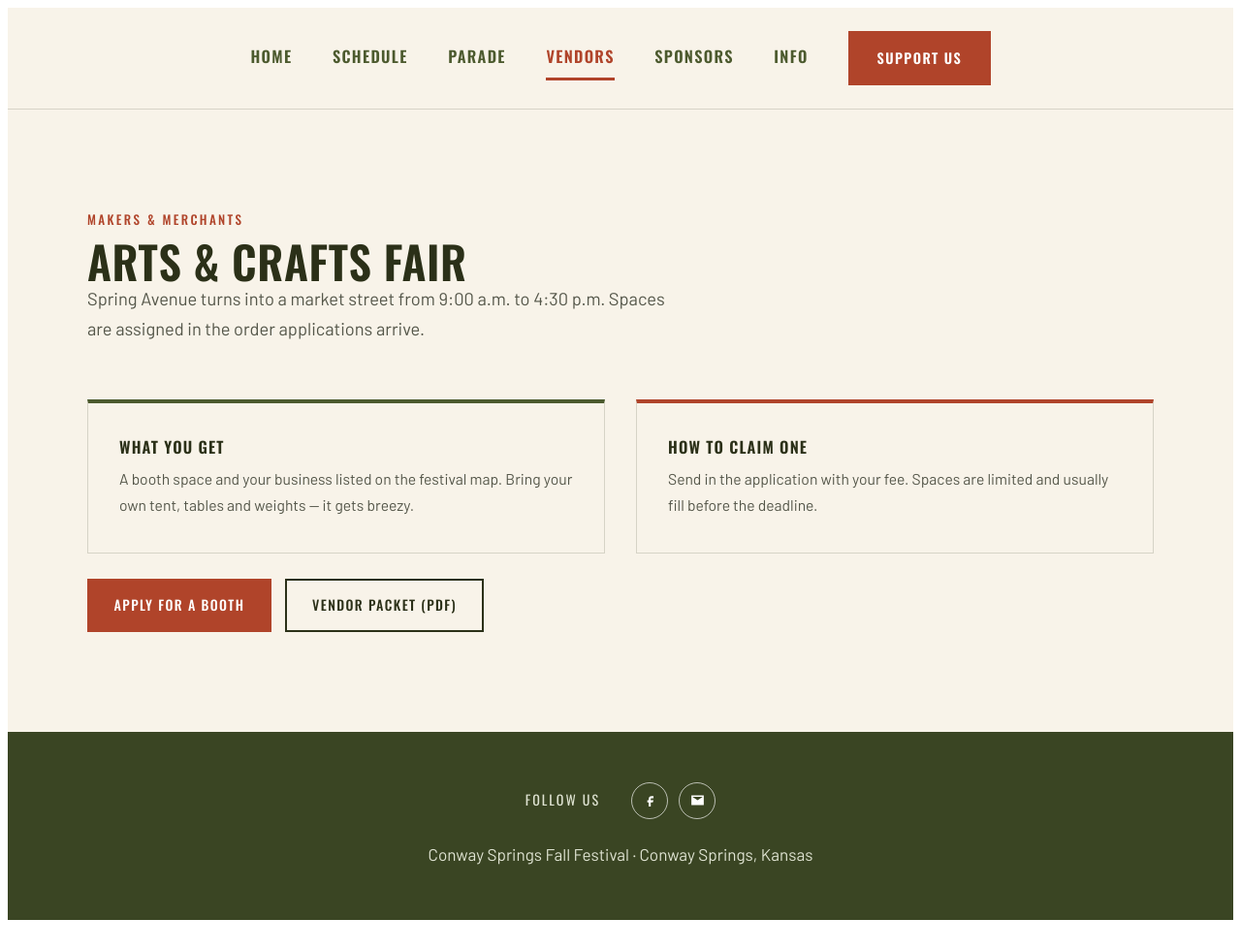
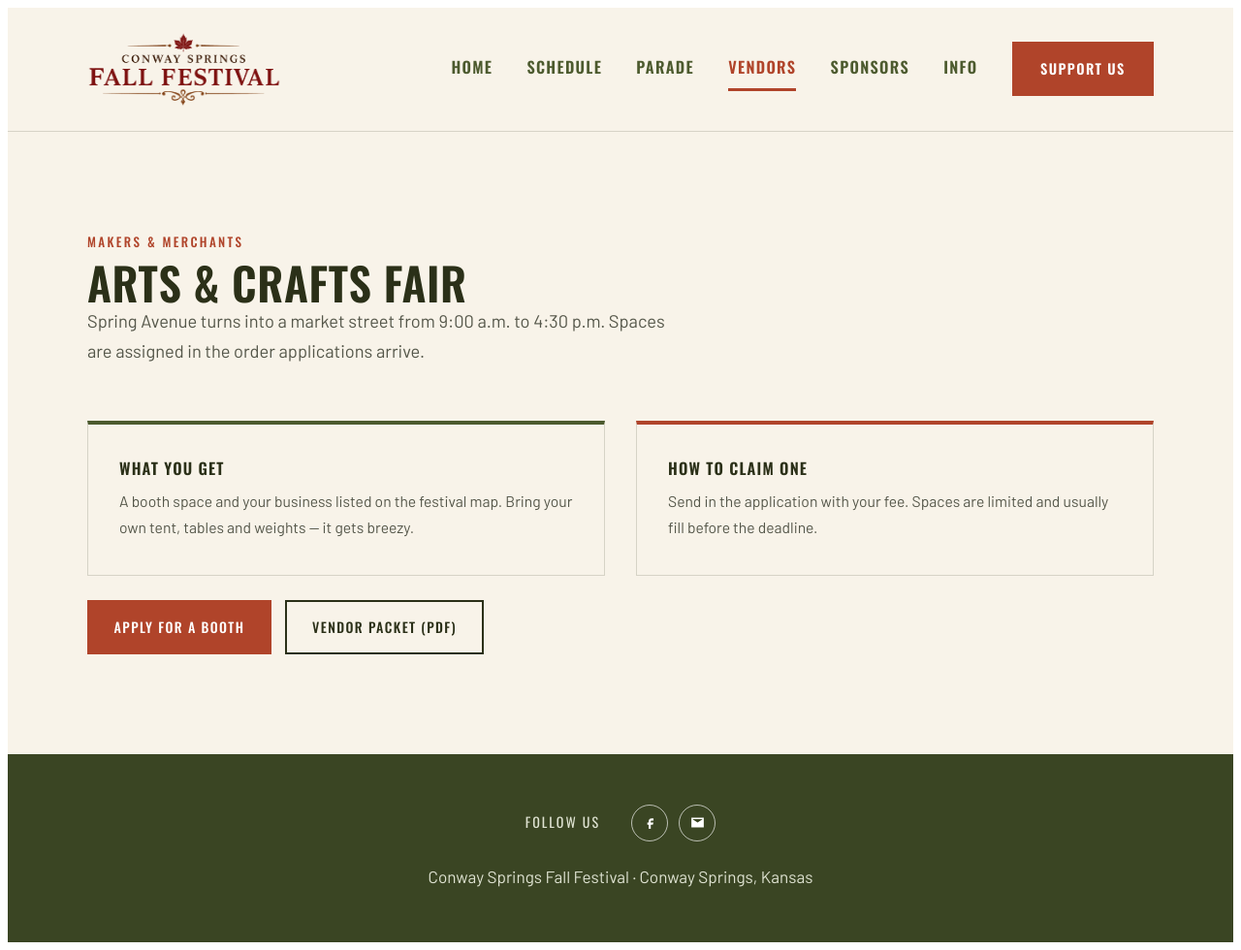
Before and after one commit to kbirket/conwayspringsfallfest, a Jekyll site: the page built from vendors.html, in a window 1280 px wide and 980 px high. Shown: the whole window at 97% size. Built offline with Jekyll 4.4.1, drawn with Linux system fonts in a browser that asks for light colours.

Commit message:
add CS logo

```diff
--- a/_layouts/default.html
+++ b/_layouts/default.html
@@ -30,6 +30,9 @@
 <nav class="csff__nav" aria-label="Main">
   <div class="csff__wrap csff__navinner">
     {% assign home_url = '/home' %}{% if site.launched %}{% assign home_url = '/' %}{% endif %}
+    <a class="csff__logo" href="{{ home_url }}">
+      <img src="/images/csfflogo.png" alt="Conway Springs Fall Festival">
+    </a>
     <a href="{{ home_url }}"{% if page.nav == 'home' %} aria-current="page"{% endif %}>Home</a>
     <a href="/schedule"{% if page.nav == 'schedule' %} aria-current="page"{% endif %}>Schedule</a>
     <a href="/parade"{% if page.nav == 'parade' %} aria-current="page"{% endif %}>Parade</a>
--- a/css/styles.css
+++ b/css/styles.css
@@ -1,7 +1,7 @@
 .csff {
-  /* ---------- IMAGE SLOTS — paste your photo URLs here ---------- */
-  --csff-img-hero:     url('../images/fallfestfront.png');   /* wide festival crowd shot */
-  --csff-img-together: url('../images/DogFallFest.jpeg');    /* booths under trees */
+  /* ---------- IMAGE SLOTS ---------- */
+  --csff-img-hero:     url('../images/fallfestfront.png');
+  --csff-img-together: url('../images/DogFallFest.jpeg');
   --csff-img-card-1:   url('');   /* schedule / stage */
   --csff-img-card-2:   url('');   /* parade */
   --csff-img-card-3:   url('');   /* craft booths */
@@ -33,11 +33,6 @@
 .csff__wrap { max-width: 1180px; margin: 0 auto; padding: 0 clamp(1.1rem, 4vw, 2.5rem); }
 
 /* ---------- type ---------- */
-.csff__display {
-  font-family: 'Oswald', 'Barlow Condensed', sans-serif;
-  font-weight: 600; text-transform: uppercase; color: var(--ink);
-  letter-spacing: .01em; line-height: 1.02;
-}
 .csff__eyebrow {
   font-family: 'Oswald', sans-serif; font-weight: 500;
   font-size: .82rem; letter-spacing: .18em; text-transform: uppercase;
@@ -78,7 +73,7 @@
 
 /* ---------- nav ---------- */
 .csff__nav { background: var(--cream); border-bottom: 1px solid var(--line); position: sticky; top: 0; z-index: 40; }
-.csff__navinner { display: flex; flex-wrap: wrap; align-items: center; justify-content: center; gap: .9rem 2.6rem; padding-block: 1.5rem; }
+.csff__navinner { display: flex; flex-wrap: wrap; align-items: center; justify-content: flex-start; gap: .9rem 2.2rem; padding-block: 1.1rem; }
 .csff__nav a {
   font-family: 'Oswald', sans-serif; font-weight: 600; font-size: 1.02rem;
   letter-spacing: .08em; text-transform: uppercase;
@@ -88,6 +83,15 @@
 .csff__nav a:hover, .csff__nav a:focus-visible, .csff__nav a[aria-current] { color: var(--brick); border-bottom-color: var(--brick); }
 .csff__nav a.csff__btn { color: #fff; border-bottom: 3px solid var(--brick); padding: .8rem 1.7rem; font-size: .9rem; letter-spacing: .1em; }
 .csff__nav a.csff__btn:hover { color: #fff; }
+
+/* nav wordmark */
+.csff__logo { margin-right: auto; padding: 0; border-bottom: 0 !important; flex: none; }
+.csff__logo img { width: 200px; height: auto; display: block; }
+@media (max-width: 900px) {
+  .csff__navinner { justify-content: center; }
+  .csff__logo { margin-right: 0; flex-basis: 100%; }
+  .csff__logo img { width: 230px; margin-inline: auto; }
+}
 
 /* ---------- hero ---------- */
 .csff__hero {
@@ -104,7 +108,6 @@
 @media (max-width: 760px) {
   .csff__hero::before { background: linear-gradient(180deg, rgba(248,243,233,.96) 0%, rgba(248,243,233,.9) 62%, rgba(248,243,233,.55) 100%); }
 }
-.csff__heroinner { position: relative; z-index: 1; width: 100%; max-width: 1180px; margin-inline: auto; padding-block: clamp(3.75rem, 9vw, 6rem); }
 .csff__heroinner > * { max-width: 660px; }
 .csff__hero h1 {
   font-family: 'Oswald', sans-serif; font-weight: 700; text-transform: uppercase;
@@ -158,145 +161,20 @@
 .csff__banditem dt { font-family: 'Oswald', sans-serif; font-weight: 600; text-transform: uppercase; font-size: .92rem; letter-spacing: .1em; }
 .csff__banditem dd { margin: .25rem 0 0; font-size: 1rem; color: #eef1e4; line-height: 1.45; }
 
-/* ---------- plan your day cards ---------- */
-.csff__plan { padding: clamp(4rem, 8vw, 6rem) 0; }
-.csff__plangrid { display: grid; grid-template-columns: 1fr; gap: clamp(2.5rem, 5vw, 4rem); align-items: start; }
-@media (min-width: 940px) { .csff__plangrid { grid-template-columns: .85fr 2fr; } }
-.csff__cards { display: grid; grid-template-columns: 1fr; gap: 2rem; }
-@media (min-width: 620px) { .csff__cards { grid-template-columns: repeat(3, 1fr); } }
-.csff__card { text-align: center; text-decoration: none; display: block; color: inherit; }
-.csff__cardimg { aspect-ratio: 4/3; background-size: cover; background-position: center; background-image: var(--fallback); }
-.csff__card:nth-child(1) .csff__cardimg { background-image: var(--csff-img-card-1), var(--fallback); }
-.csff__card:nth-child(2) .csff__cardimg { background-image: var(--csff-img-card-2), var(--fallback); }
-.csff__card:nth-child(3) .csff__cardimg { background-image: var(--csff-img-card-3), var(--fallback); }
-.csff__card h3 { margin-top: .9rem; }
-.csff__card p { font-size: .95rem; margin-top: .35rem; }
-.csff__card:hover h3, .csff__card:focus-visible h3 { color: var(--brick); }
+/* light version of the info band */
+.csff__bandgrid--light { color: var(--body); }
+.csff__bandgrid--light .csff__banditem svg { stroke: var(--olive); }
+.csff__bandgrid--light .csff__banditem dt { color: var(--ink); }
+.csff__bandgrid--light .csff__banditem dd { color: var(--body); }
+.csff__bandgrid--light .csff__banditem + .csff__banditem { border-left-color: var(--line); }
 
-/* ---------- schedule ---------- */
-.csff__section { padding: clamp(4rem, 8vw, 6.5rem) 0; }
-.csff__section--alt { background: var(--cream-2); }
-.csff__sechead { max-width: 62ch; margin-bottom: clamp(2.5rem, 5vw, 3.5rem); }
-.csff__sechead--center { text-align: center; margin-inline: auto; }
-
-.csff__schedule { list-style: none; padding: 0; max-width: 860px; }
-.csff__slot { display: grid; grid-template-columns: 120px 1fr; gap: 1.8rem; padding: 1.9rem 0; border-top: 1px solid var(--line); }
-.csff__slot:last-child { border-bottom: 1px solid var(--line); }
-.csff__slot time { font-family: 'Oswald', sans-serif; font-weight: 600; font-size: .95rem; letter-spacing: .06em; text-transform: uppercase; color: var(--brick); padding-top: .12rem; }
-.csff__slot h3 { font-family: 'Oswald', sans-serif; font-weight: 600; text-transform: uppercase; font-size: 1.02rem; letter-spacing: .05em; color: var(--ink); }
-.csff__slot p { font-size: .98rem; margin-top: .25rem; }
-.csff__where { font-size: .88rem; color: var(--olive); font-weight: 600; }
-
-/* ---------- info cards ---------- */
-.csff__grid { display: grid; gap: 2rem; grid-template-columns: 1fr; }
-@media (min-width: 760px) { .csff__grid--3 { grid-template-columns: repeat(3,1fr); } .csff__grid--2 { grid-template-columns: repeat(2,1fr); } }
-.csff__box { background: var(--cream); border: 1px solid var(--line); border-top: 4px solid var(--olive); padding: 2.2rem 2rem; }
-.csff__section--alt .csff__box { background: #fff; }
-.csff__box:nth-child(2) { border-top-color: var(--brick); }
-.csff__box p { font-size: .98rem; margin-top: .55rem; }
-
-/* ---------- sponsors ---------- */
-.csff__tiers { display: grid; gap: 2rem; grid-template-columns: 1fr; }
-@media (min-width: 700px) { .csff__tiers { grid-template-columns: repeat(4,1fr); } }
-.csff__tier { text-align: center; padding: 2.25rem 1.25rem; background: var(--cream); border: 1px solid var(--line); }
-.csff__section--alt .csff__tier { background: #fff; }
-.csff__tier b { display: block; font-family: 'Oswald', sans-serif; font-weight: 600; text-transform: uppercase; font-size: .88rem; letter-spacing: .1em; color: var(--brick); }
-.csff__tier span { display: block; margin-top: .5rem; font-size: .98rem; }
-
-/* ---------- donate ---------- */
-.csff__donate { background: var(--olive); color: #fff; padding: clamp(4rem, 8vw, 6rem) 0; }
-.csff__donate h2.csff__h { color: #fff; }
-.csff__donate .csff__eyebrow { color: #d8c98f; }
-.csff__donate p { color: #eaeddf; }
-
-/* ---------- footer ---------- */
-.csff__foot { background: var(--olive-dk); color: #dfe3d2; padding: 3.25rem 0; }
-.csff__footinner { display: flex; flex-wrap: wrap; gap: 1.4rem 2rem; align-items: center; justify-content: center; text-align: center; }
-.csff__foot a { color: #fff; }
-.csff__social { display: flex; gap: .7rem; }
-.csff__social a { width: 38px; height: 38px; border: 1.5px solid rgba(255,255,255,.65); border-radius: 50%; display: grid; place-content: center; }
-.csff__social svg { width: 17px; height: 17px; fill: #fff; }
-
-/* ---------- quality floor ---------- */
-.csff a:focus-visible { outline: 3px solid var(--brick); outline-offset: 3px; }
-.csff__band a:focus-visible, .csff__donate a:focus-visible, .csff__foot a:focus-visible { outline-color: #fff; }
-.csff__skip { position: absolute; left: -9999px; background: var(--ink); color: #fff; padding: .8rem 1.3rem; z-index: 60; }
-.csff__skip:focus { left: 1rem; top: 1rem; }
-.csff--js .csff__reveal { opacity: 0; transform: translateY(14px); transition: opacity .5s ease, transform .5s ease; }
-.csff--js .csff__reveal.is-in { opacity: 1; transform: none; }
-@media (prefers-reduced-motion: reduce) { .csff--js .csff__reveal { opacity: 1; transform: none; transition: none; } }
-
-/* ---------- schedule day headings + sponsors ---------- */
-.csff__dayhead {
-  font-family: 'Oswald', sans-serif; font-weight: 600; text-transform: uppercase;
-  font-size: 1.6rem; letter-spacing: .05em; color: var(--ink);
-  margin-top: 3.5rem; padding-bottom: .7rem; border-bottom: 3px solid var(--brick);
-}
-.csff__schedule + .csff__dayhead, .csff__dayhead:first-of-type { margin-top: 0; }
-.csff__sponsor { font-size: .86rem; color: #6f7162; margin-top: .4rem; }
-.csff__sponsor b { font-weight: 600; color: var(--olive); }
-
-/* ---------- live stage list ---------- */
-.csff__stage { list-style: none; padding: 0; display: grid; gap: 0 2.5rem; grid-template-columns: 1fr; }
-@media (min-width: 700px) { .csff__stage { grid-template-columns: repeat(2, 1fr); } }
-.csff__stage li { display: grid; grid-template-columns: 72px 1fr; gap: 1rem; padding: .85rem 0; border-top: 1px solid var(--line); }
-.csff__stage time { font-family: 'Oswald', sans-serif; font-weight: 600; font-size: .95rem; color: var(--brick); }
-.csff__stage span { font-size: 1rem; line-height: 1.4; }
-
-/* ---------- phones ---------- */
-@media (max-width: 560px) {
-  /* Nav: 8 bold links were wrapping into a tall block that ate the screen.
-     Smaller, tighter, and no longer sticky so it scrolls away. */
-  .csff__nav { position: static; }
-  .csff__navinner { gap: .55rem 1.15rem; padding-block: 1rem; }
-  .csff__nav a { font-size: .82rem; letter-spacing: .04em; }
-  .csff__nav a.csff__btn { padding: .6rem 1.2rem; font-size: .78rem; }
-
-  /* Schedule: a fixed 120px time column left almost nothing
-     for event names. Stack instead. */
-  .csff__slot { grid-template-columns: 1fr; gap: .3rem; padding: 1.5rem 0; }
-  .csff__slot time { font-size: 1.1rem; }
-
-  /* Feature icons: two columns squeezed the text. One column reads better. */
-  .csff__featgrid { grid-template-columns: 1fr; }
-  .csff__feat { border-left: 0; border-top: 1px solid var(--line); padding: 1.75rem 1rem; }
-  .csff__feat:first-child { border-top: 0; }
-
-  /* Live stage list */
-  .csff__stage li { grid-template-columns: 60px 1fr; }
-}
-
-/* ---------- big monitors ---------- */
-@media (min-width: 1500px) {
-  .csff { font-size: 1.15rem; }
-  .csff__wrap { max-width: 1360px; }
-  .csff__hero h1 { font-size: 6.2rem; }
-  .csff__hero { min-height: 740px; }
-}
-
-/* ---------- hero alignment (must stay last) ---------- */
-.csff__hero .csff__heroinner {
-  width: 100%;
-  max-width: 1180px;
-  margin-left: auto;
-  margin-right: auto;
-  padding-inline: clamp(1.1rem, 4vw, 2.5rem);
-}
-@media (min-width: 1500px) {
-  .csff__hero .csff__heroinner { max-width: 1360px; }
-}
-
-/* ---------- info band alignment (keep last) ---------- */
-.csff__band .csff__bandgrid {
-  width: 100%;
-  max-width: 1180px;
-  margin-left: auto;
-  margin-right: auto;
-  padding-inline: clamp(1.1rem, 4vw, 2.5rem);
-}
-@media (min-width: 1500px) {
-  .csff__band .csff__bandgrid { max-width: 1360px; }
-}
+/* ---------- red plan band ---------- */
+.csff__planband { background: var(--brick); }
+.csff__planbandinner { display: flex; flex-wrap: wrap; gap: 1.5rem 2rem; align-items: center; justify-content: space-between; padding-block: clamp(2rem, 4vw, 2.75rem); }
+.csff__planband h2.csff__h { color: #fff; font-size: clamp(1.6rem, 3.2vw, 2.2rem); }
+.csff__planband p { color: #f6e3dc; margin-top: .4rem; }
+.csff__btn--onred { color: #fff; border-color: #fff; background: transparent; }
+.csff__btn--onred:hover, .csff__btn--onred:focus-visible { background: #fff; color: var(--brick); border-color: #fff; }
 
 /* ---------- theme / parchment panel ---------- */
 .csff__parchment {
@@ -313,20 +191,58 @@
   .csff__parchment::before { content: ""; position: absolute; inset: 0; background: rgba(244,234,214,.80); }
 }
 
-/* ---------- red plan band ---------- */
-.csff__planband { background: var(--brick); }
-.csff__planbandinner { display: flex; flex-wrap: wrap; gap: 1.5rem 2rem; align-items: center; justify-content: space-between; padding-block: clamp(2rem, 4vw, 2.75rem); }
-.csff__planband h2.csff__h { color: #fff; font-size: clamp(1.6rem, 3.2vw, 2.2rem); }
-.csff__planband p { color: #f6e3dc; margin-top: .4rem; }
-.csff__btn--onred { color: #fff; border-color: #fff; background: transparent; }
-.csff__btn--onred:hover, .csff__btn--onred:focus-visible { background: #fff; color: var(--brick); border-color: #fff; }
+/* ---------- plan your day cards ---------- */
+.csff__plan { padding: clamp(4rem, 8vw, 6rem) 0; }
+.csff__plangrid { display: grid; grid-template-columns: 1fr; gap: clamp(2.5rem, 5vw, 4rem); align-items: start; }
+@media (min-width: 940px) { .csff__plangrid { grid-template-columns: .85fr 2fr; } }
+.csff__cards { display: grid; grid-template-columns: 1fr; gap: 2rem; }
+@media (min-width: 620px) { .csff__cards { grid-template-columns: repeat(3, 1fr); } }
+.csff__card { text-align: center; text-decoration: none; display: block; color: inherit; }
+.csff__cardimg { aspect-ratio: 4/3; background-size: cover; background-position: center; background-image: var(--fallback); }
+.csff__card:nth-child(1) .csff__cardimg { background-image: var(--csff-img-card-1), var(--fallback); }
+.csff__card:nth-child(2) .csff__cardimg { background-image: var(--csff-img-card-2), var(--fallback); }
+.csff__card:nth-child(3) .csff__cardimg { background-image: var(--csff-img-card-3), var(--fallback); }
+.csff__card h3 { margin-top: .9rem; }
+.csff__card p { font-size: .95rem; margin-top: .35rem; }
+.csff__card:hover h3, .csff__card:focus-visible h3 { color: var(--brick); }
 
-/* light version of the info band */
-.csff__bandgrid--light { color: var(--body); }
-.csff__bandgrid--light .csff__banditem svg { stroke: var(--olive); }
-.csff__bandgrid--light .csff__banditem dt { color: var(--ink); }
-.csff__bandgrid--light .csff__banditem dd { color: var(--body); }
-.csff__bandgrid--light .csff__banditem + .csff__banditem { border-left-color: var(--line); }
+/* ---------- sections & schedule ---------- */
+.csff__section { padding: clamp(4rem, 8vw, 6.5rem) 0; }
+.csff__section--alt { background: var(--cream-2); }
+.csff__sechead { max-width: 62ch; margin-bottom: clamp(2.5rem, 5vw, 3.5rem); }
+.csff__sechead--center { text-align: center; margin-inline: auto; }
+
+.csff__schedule { list-style: none; padding: 0; max-width: 860px; }
+.csff__slot { display: grid; grid-template-columns: 120px 1fr; gap: 1.8rem; padding: 1.9rem 0; border-top: 1px solid var(--line); }
+.csff__slot:last-child { border-bottom: 1px solid var(--line); }
+.csff__slot time { font-family: 'Oswald', sans-serif; font-weight: 600; font-size: .95rem; letter-spacing: .06em; text-transform: uppercase; color: var(--brick); padding-top: .12rem; }
+.csff__slot h3 { font-family: 'Oswald', sans-serif; font-weight: 600; text-transform: uppercase; font-size: 1.02rem; letter-spacing: .05em; color: var(--ink); }
+.csff__slot p { font-size: .98rem; margin-top: .25rem; }
+.csff__where { font-size: .88rem; color: var(--olive); font-weight: 600; }
+
+.csff__dayhead {
+  font-family: 'Oswald', sans-serif; font-weight: 600; text-transform: uppercase;
+  font-size: 1.6rem; letter-spacing: .05em; color: var(--ink);
+  margin-top: 3.5rem; padding-bottom: .7rem; border-bottom: 3px solid var(--brick);
+}
+.csff__schedule + .csff__dayhead, .csff__dayhead:first-of-type { margin-top: 0; }
+.csff__sponsor { font-size: .86rem; color: #6f7162; margin-top: .4rem; }
+.csff__sponsor b { font-weight: 600; color: var(--olive); }
+
+/* live stage list */
+.csff__stage { list-style: none; padding: 0; display: grid; gap: 0 2.5rem; grid-template-columns: 1fr; }
+@media (min-width: 700px) { .csff__stage { grid-template-columns: repeat(2, 1fr); } }
+.csff__stage li { display: grid; grid-template-columns: 72px 1fr; gap: 1rem; padding: .85rem 0; border-top: 1px solid var(--line); }
+.csff__stage time { font-family: 'Oswald', sans-serif; font-weight: 600; font-size: .95rem; color: var(--brick); }
+.csff__stage span { font-size: 1rem; line-height: 1.4; }
+
+/* ---------- info cards ---------- */
+.csff__grid { display: grid; gap: 2rem; grid-template-columns: 1fr; }
+@media (min-width: 760px) { .csff__grid--3 { grid-template-columns: repeat(3,1fr); } .csff__grid--2 { grid-template-columns: repeat(2,1fr); } }
+.csff__box { background: var(--cream); border: 1px solid var(--line); border-top: 4px solid var(--olive); padding: 2.2rem 2rem; }
+.csff__section--alt .csff__box { background: #fff; }
+.csff__box:nth-child(2) { border-top-color: var(--brick); }
+.csff__box p { font-size: .98rem; margin-top: .55rem; }
 
 /* ---------- sponsor list ---------- */
 .csff__sponsorlist { list-style: none; padding: 0; margin-top: 2rem; display: grid; gap: 0 2.5rem; grid-template-columns: 1fr; }
@@ -354,3 +270,65 @@
 .csff__check input { width: auto; margin-top: .35rem; flex: none; }
 .csff__check label { text-transform: none; letter-spacing: 0; font-family: 'Barlow', sans-serif; font-weight: 400; font-size: .98rem; color: var(--body); }
 .csff__hp { position: absolute; left: -9999px; }
+
+/* ---------- donate ---------- */
+.csff__donate { background: var(--olive); color: #fff; padding: clamp(4rem, 8vw, 6rem) 0; }
+.csff__donate h2.csff__h { color: #fff; }
+.csff__donate .csff__eyebrow { color: #d8c98f; }
+.csff__donate p { color: #eaeddf; }
+
+/* ---------- footer ---------- */
+.csff__foot { background: var(--olive-dk); color: #dfe3d2; padding: 3.25rem 0; }
+.csff__footinner { display: flex; flex-wrap: wrap; gap: 1.4rem 2rem; align-items: center; justify-content: center; text-align: center; }
+.csff__foot a { color: #fff; }
+.csff__social { display: flex; gap: .7rem; }
+.csff__social a { width: 38px; height: 38px; border: 1.5px solid rgba(255,255,255,.65); border-radius: 50%; display: grid; place-content: center; }
+.csff__social svg { width: 17px; height: 17px; fill: #fff; }
+
+/* ---------- quality floor ---------- */
+.csff a:focus-visible { outline: 3px solid var(--brick); outline-offset: 3px; }
+.csff__band a:focus-visible, .csff__donate a:focus-visible, .csff__foot a:focus-visible { outline-color: #fff; }
+.csff__skip { position: absolute; left: -9999px; background: var(--ink); color: #fff; padding: .8rem 1.3rem; z-index: 60; }
+.csff__skip:focus { left: 1rem; top: 1rem; }
+.csff--js .csff__reveal { opacity: 0; transform: translateY(14px); transition: opacity .5s ease, transform .5s ease; }
+.csff--js .csff__reveal.is-in { opacity: 1; transform: none; }
+@media (prefers-reduced-motion: reduce) { .csff--js .csff__reveal { opacity: 1; transform: none; transition: none; } }
+
+/* ---------- phones ---------- */
+@media (max-width: 560px) {
+  .csff__nav { position: static; }
+  .csff__navinner { gap: .55rem 1.15rem; padding-block: 1rem; }
+  .csff__nav a { font-size: .82rem; letter-spacing: .04em; }
+  .csff__nav a.csff__btn { padding: .6rem 1.2rem; font-size: .78rem; }
+
+  .csff__slot { grid-template-columns: 1fr; gap: .3rem; padding: 1.5rem 0; }
+  .csff__slot time { font-size: 1.1rem; }
+
+  .csff__featgrid { grid-template-columns: 1fr; }
+  .csff__feat { border-left: 0; border-top: 1px solid var(--line); padding: 1.75rem 1rem; }
+  .csff__feat:first-child { border-top: 0; }
+
+  .csff__stage li { grid-template-columns: 60px 1fr; }
+}
+
+/* ---------- big monitors ---------- */
+@media (min-width: 1500px) {
+  .csff { font-size: 1.15rem; }
+  .csff__wrap { max-width: 1360px; }
+  .csff__hero h1 { font-size: 6.2rem; }
+  .csff__hero { min-height: 740px; }
+}
+
+/* ---------- container alignment (keep last) ---------- */
+.csff__hero .csff__heroinner,
+.csff__band .csff__bandgrid {
+  width: 100%;
+  max-width: 1180px;
+  margin-left: auto;
+  margin-right: auto;
+  padding-inline: clamp(1.1rem, 4vw, 2.5rem);
+}
+@media (min-width: 1500px) {
+  .csff__hero .csff__heroinner,
+  .csff__band .csff__bandgrid { max-width: 1360px; }
+}
```
Also changed, not shown: images/csfflogo.png (added).
